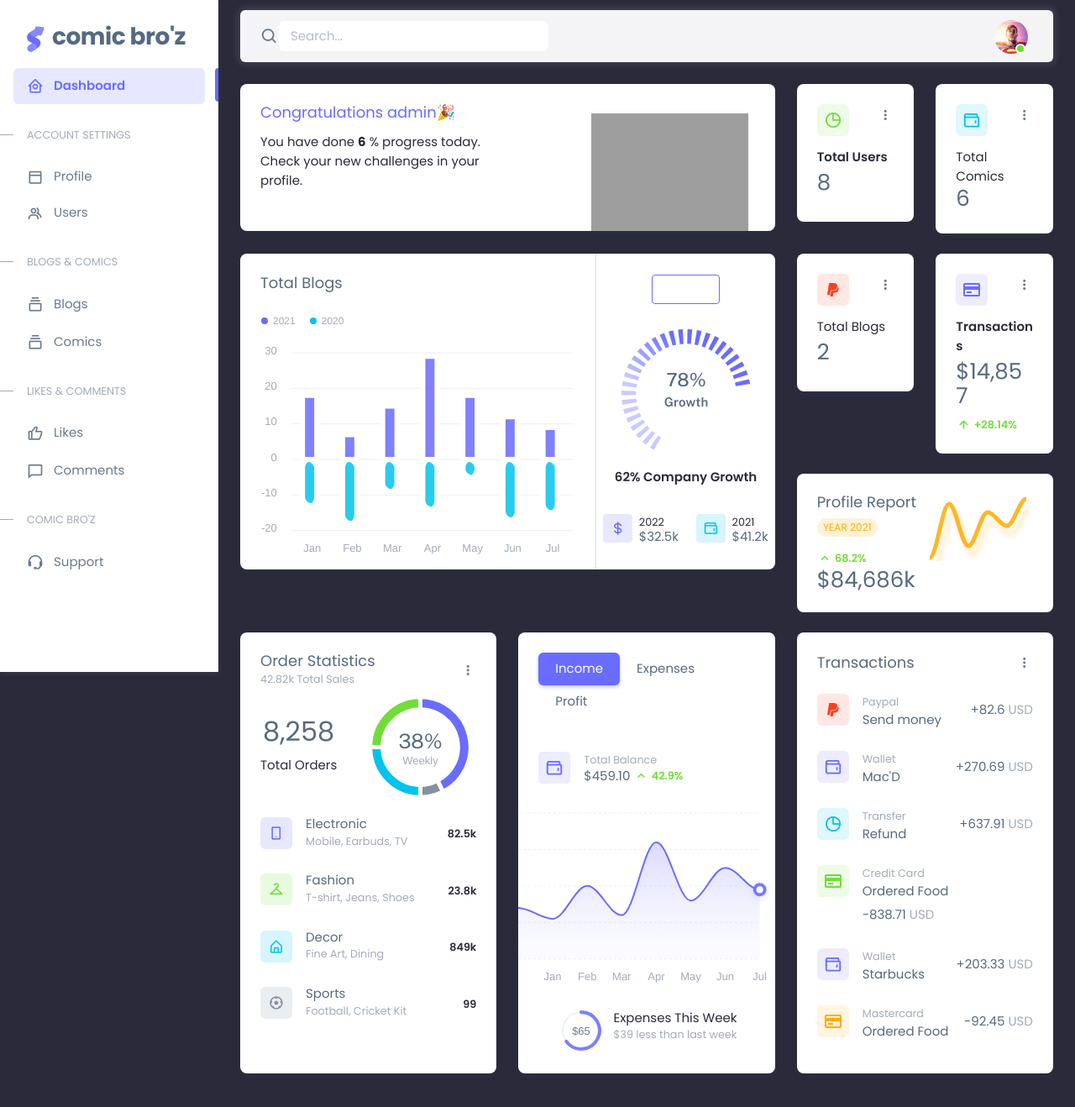
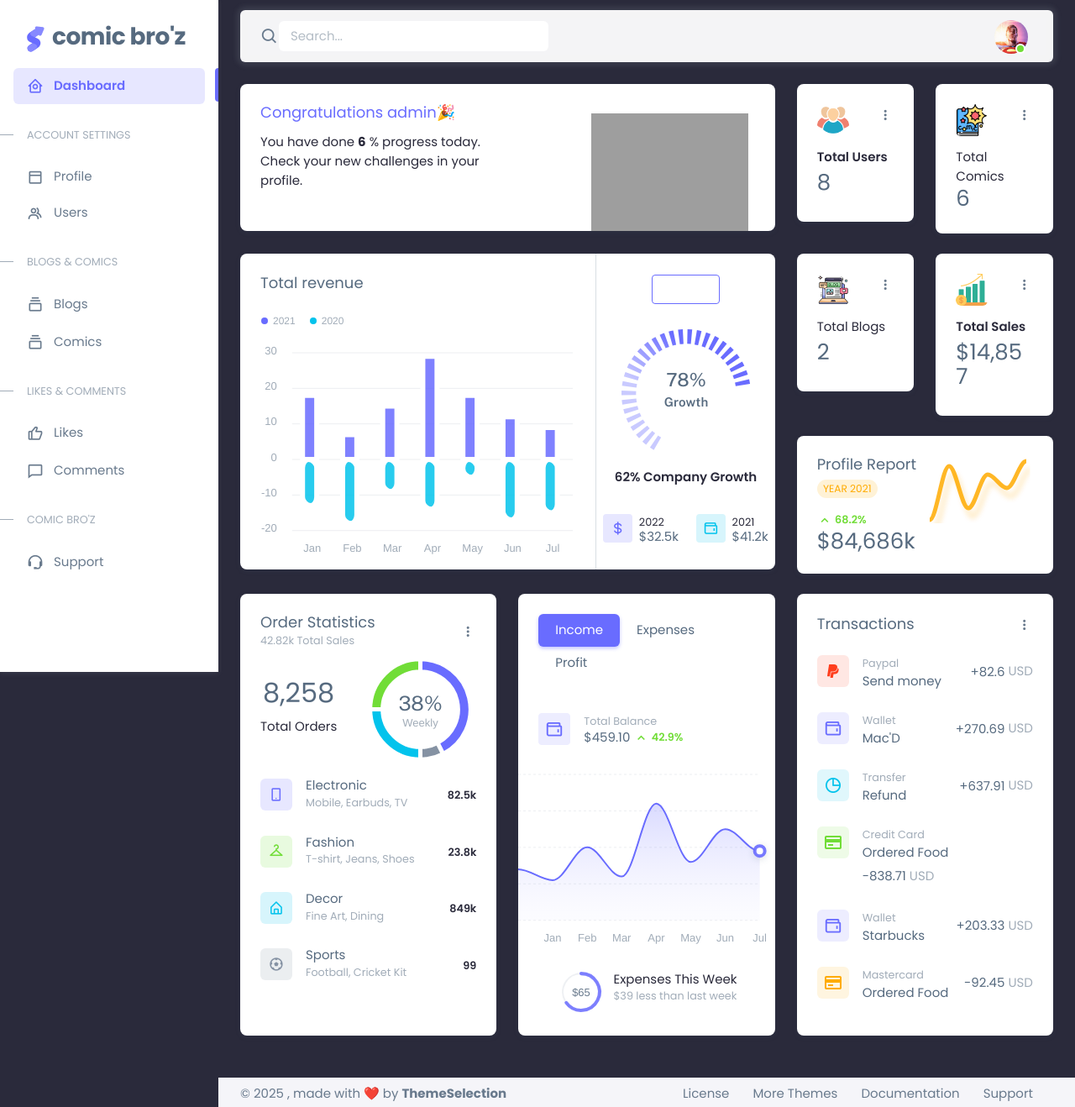
Before and after one commit to choyon-ugv/ComicBroz_A_Multi-Functional_Django_Web_App, a Django app: page /dashboard/ in a window 1280 px wide. Shown: the top 1318 px of the page at 84% size. Run offline with Django 5.2, Linux system fonts and the light colour scheme; a user stored in the database is signed in; data comes from the database, SQL or seed files in the repository; both versions use the stored data as it was after the commit; some libraries are stand-ins or nearby versions; grey boxes are pictures that could not be loaded.

Commit message:
Bye for today

```diff
--- a/dashboard/templates/custom_admin/admin_index.html
+++ b/dashboard/templates/custom_admin/admin_index.html
@@ -294,7 +294,7 @@
                       <div class="card-body">
                         <div class="card-title d-flex align-items-start justify-content-between">
                           <div class="avatar flex-shrink-0">
-                            <img src="{% static 'assets/img/icons/unicons/chart-success.png' %}" alt="chart success"
+                            <img src="{% static 'assets/img/icons/brands/group.png' %}" alt="chart success"
                               class="rounded" />
                           </div>
                           <div class="dropdown">
@@ -318,7 +318,7 @@
                       <div class="card-body">
                         <div class="card-title d-flex align-items-start justify-content-between">
                           <div class="avatar flex-shrink-0">
-                            <img src="{% static 'assets/img/icons/unicons/wallet-info.png' %}" alt="Credit Card"
+                            <img src="{% static 'assets/img/icons/unicons/comic.png' %}" alt="Credit Card"
                               class="rounded" />
                           </div>
                           <div class="dropdown">
@@ -327,7 +327,7 @@
                               <i class="bx bx-dots-vertical-rounded"></i>
                             </button>
                             <div class="dropdown-menu dropdown-menu-end" aria-labelledby="cardOpt6">
-                              <a class="dropdown-item" href="javascript:void(0);">View More</a>
+                              <a class="dropdown-item" href="{% url 'comic_list' %}">View More</a>
                               <a class="dropdown-item" href="javascript:void(0);">Delete</a>
                             </div>
                           </div>
@@ -344,7 +344,7 @@
                 <div class="card">
                   <div class="row row-bordered g-0">
                     <div class="col-md-8">
-                      <h5 class="card-header m-0 me-2 pb-3">Total Blogs</h5>
+                      <h5 class="card-header m-0 me-2 pb-3">Total revenue</h5>
                       <div id="totalRevenueChart" class="px-2"></div>
                     </div>
                     <div class="col-md-4">
@@ -398,7 +398,7 @@
                       <div class="card-body">
                         <div class="card-title d-flex align-items-start justify-content-between">
                           <div class="avatar flex-shrink-0">
-                            <img src="{% static 'assets/img/icons/unicons/paypal.png' %}" alt="Credit Card"
+                            <img src="{% static 'assets/img/icons/unicons/blogging.png' %}" alt="Credit Card"
                               class="rounded" />
                           </div>
                           <div class="dropdown">
@@ -407,7 +407,7 @@
                               <i class="bx bx-dots-vertical-rounded"></i>
                             </button>
                             <div class="dropdown-menu dropdown-menu-end" aria-labelledby="cardOpt4">
-                              <a class="dropdown-item" href="javascript:void(0);">View More</a>
+                              <a class="dropdown-item" href="{% url 'blog_list' %}">View More</a>
                               <a class="dropdown-item" href="javascript:void(0);">Delete</a>
                             </div>
                           </div>
@@ -422,7 +422,7 @@
                       <div class="card-body">
                         <div class="card-title d-flex align-items-start justify-content-between">
                           <div class="avatar flex-shrink-0">
-                            <img src="{% static 'assets/img/icons/unicons/cc-primary.png' %}" alt="Credit Card"
+                            <img src="{% static 'assets/img/icons/unicons/increase.png' %}" alt="Credit Card"
                               class="rounded" />
                           </div>
                           <div class="dropdown">
@@ -436,9 +436,8 @@
                             </div>
                           </div>
                         </div>
-                        <span class="fw-semibold d-block mb-1">Transactions</span>
+                        <span class="fw-semibold d-block mb-1">Total Sales</span>
                         <h3 class="card-title mb-2">$14,857</h3>
-                        <small class="text-success fw-semibold"><i class="bx bx-up-arrow-alt"></i> +28.14%</small>
                       </div>
                     </div>
                   </div>
```
Also changed, not shown: dashboard/static/assets/img/icons/brands/group.png (added), dashboard/static/assets/img/icons/unicons/blogging.png (added), dashboard/static/assets/img/icons/unicons/comic.png (added), dashboard/static/assets/img/icons/unicons/increase.png (added), db.sqlite3.
